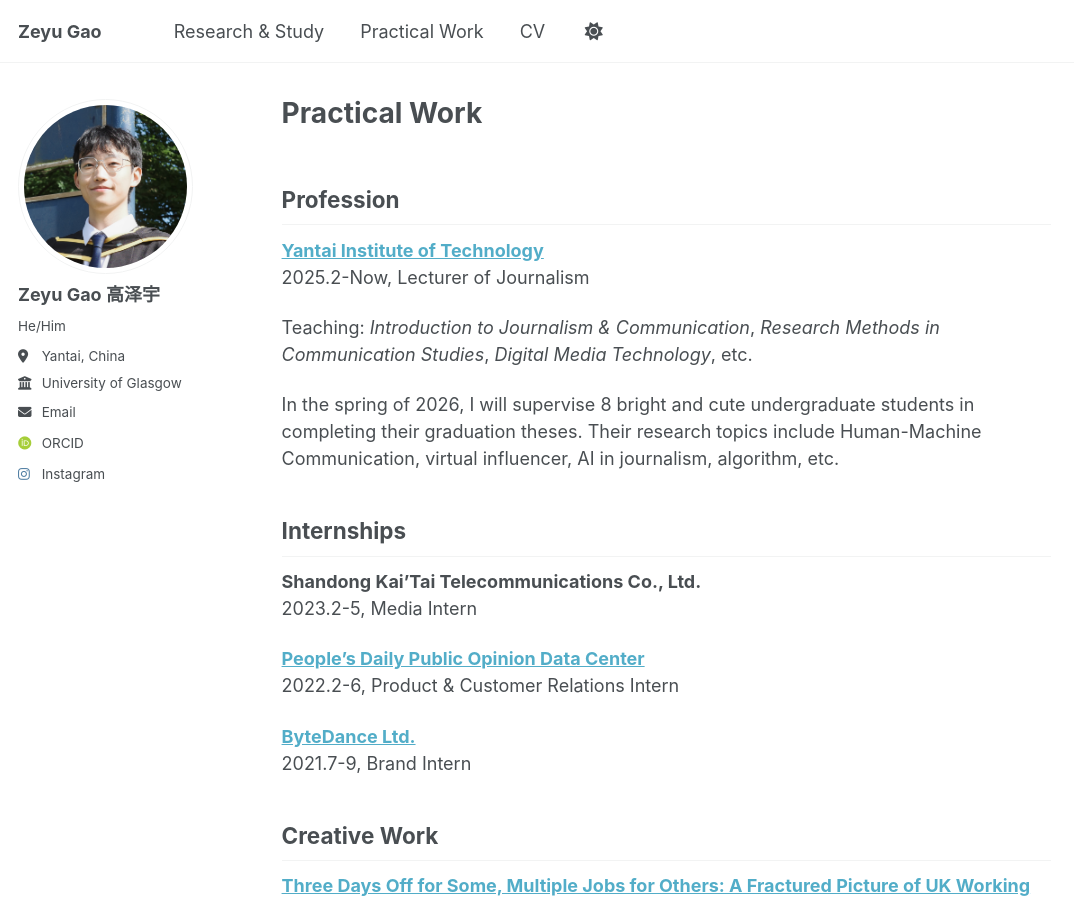
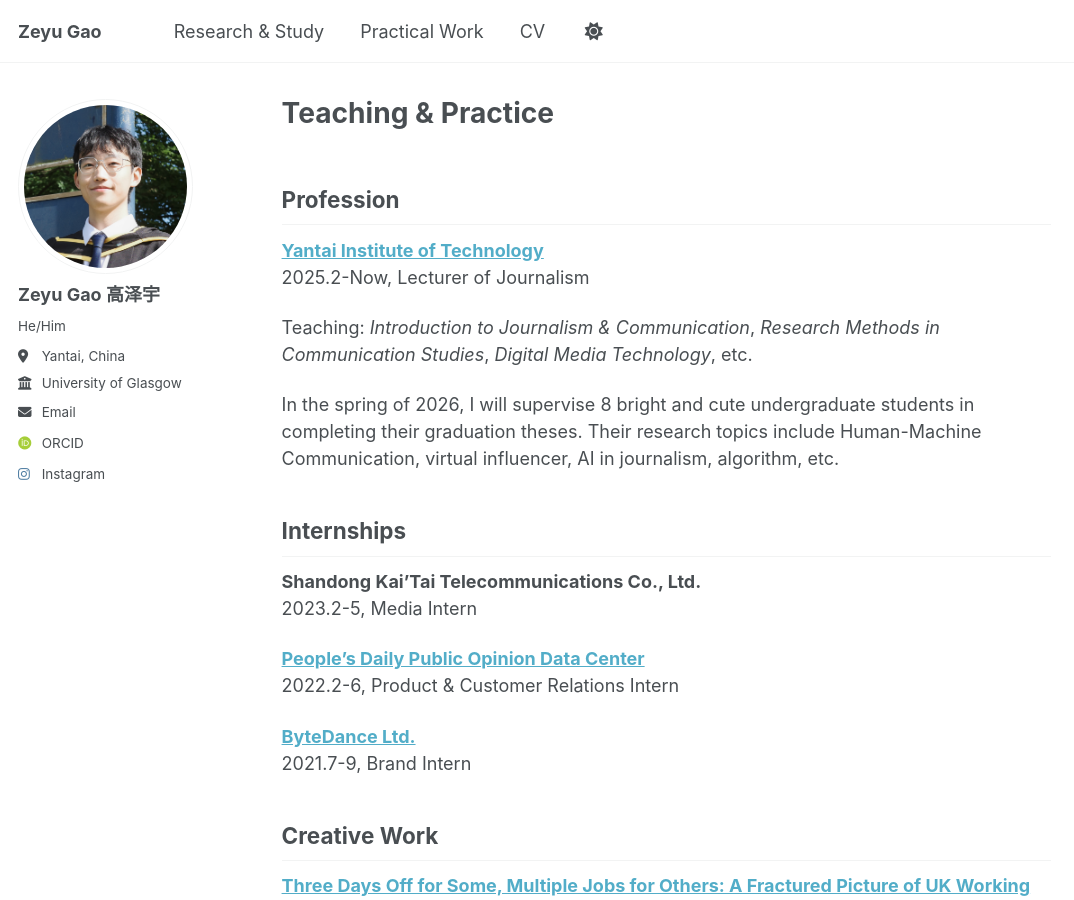
Before and after one commit to ClaudeGao01/ClaudeGao01.github.io, a Jekyll site: the page built from _pages/practice.md, in a window 1280 px wide and 900 px high. Shown: the whole window, without its empty margins (0-1074 px from the left). Built offline with Jekyll 4.4.1, drawn with Linux system fonts in a browser that asks for light colours; some web fonts are replaced; a script that is not in the unit is left out.

Commit message:
Update practice.md

```diff
--- a/_pages/practice.md
+++ b/_pages/practice.md
@@ -1,6 +1,6 @@
 ---
 layout: single
-title: 'Practical Work'
+title: 'Teaching & Practice'
 permalink: /practice/
 author_profile: true
 ---
```
